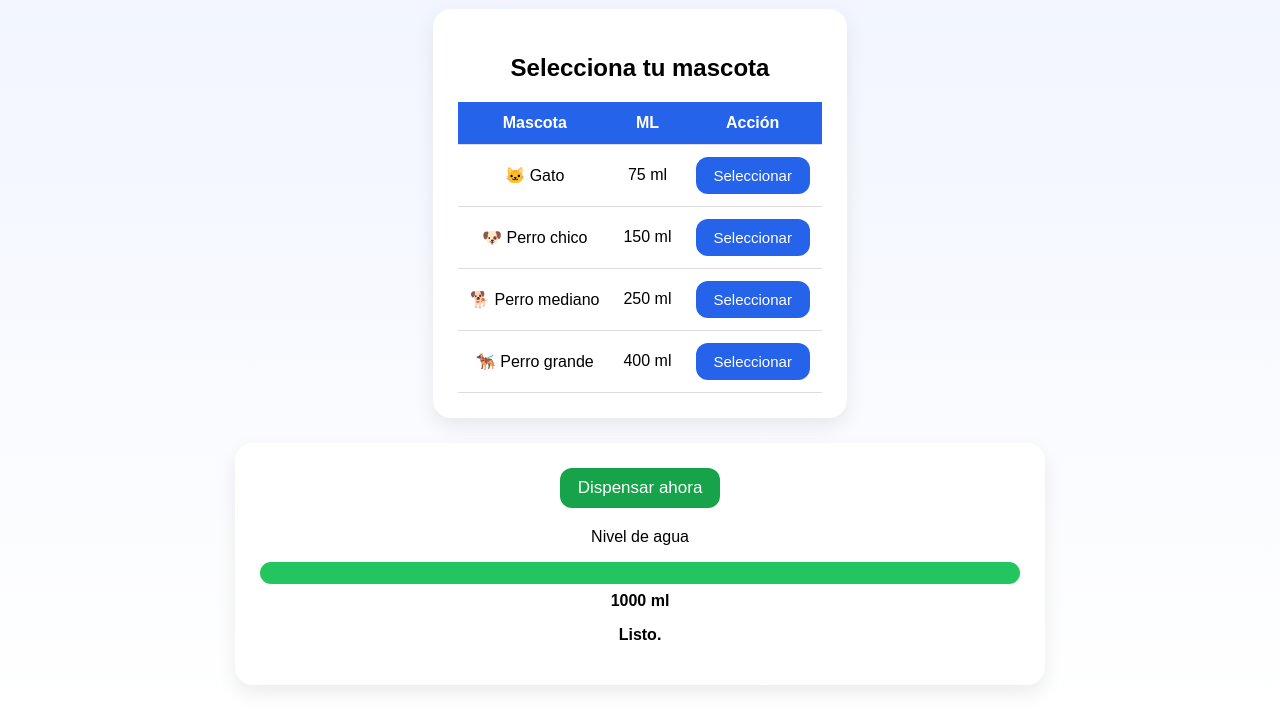
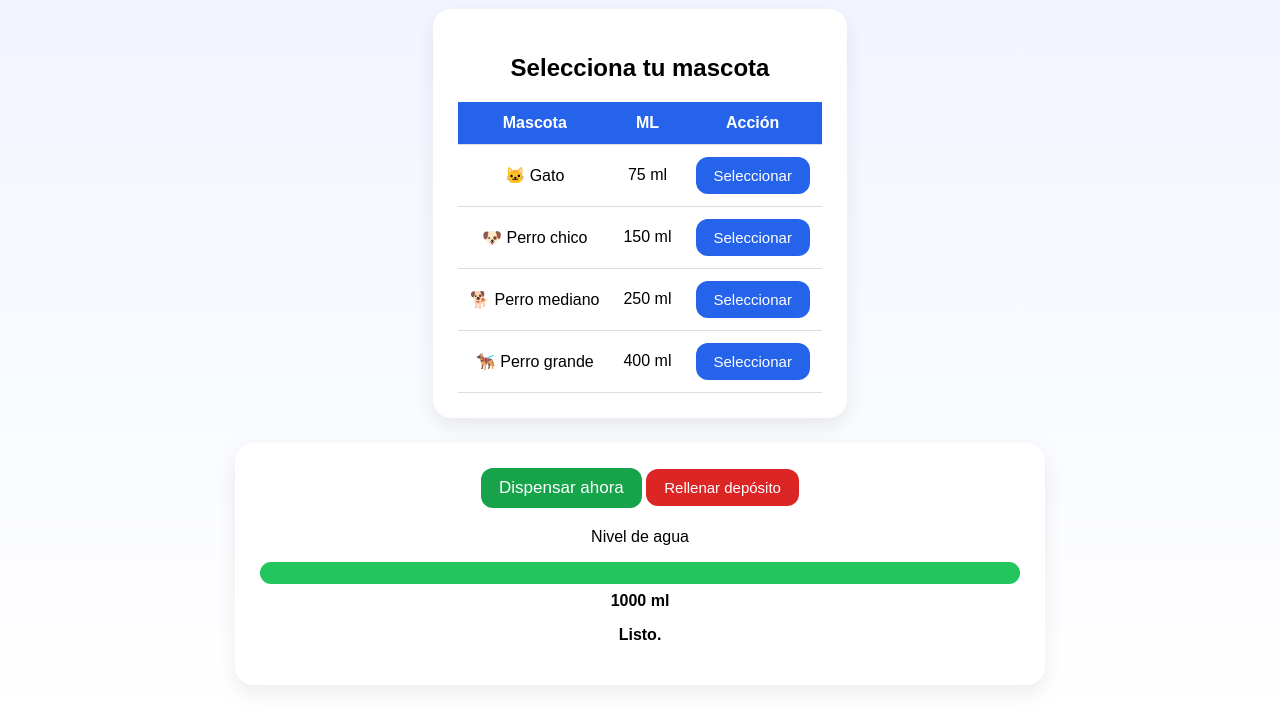
Before and after one commit to Hugo557/IoTPracticas, a plain HTML site: page ProyectoFinal/index.html in a window 1280 px wide. Shown: the part 89-804 px from the top of the page. Drawn offline with Linux system fonts and the light colour scheme.

Commit message:
Proyecto Final Simulacion

```diff
--- a/ProyectoFinal/index.html
+++ b/ProyectoFinal/index.html
@@ -3,7 +3,7 @@
 <head>
     <meta charset="UTF-8">
     <title>Proyecto Final - Dispensador de Agua</title>
-    <link rel="stylesheet" href="/ProyectoFinal/styles.css">
+    <link rel="stylesheet" href="./styles.css">
 </head>
 
 <body>
@@ -46,7 +46,7 @@
 
         <section class="bloque ancho">
             <button class="principal" onclick="dispensar()">Dispensar ahora</button>
-
+            <button class="alerta" onclick="rellenar()">Rellenar depósito</button>
             <div class="nivel-contenedor">
                 <p>Nivel de agua</p>
                 <div class="barra">
--- a/ProyectoFinal/script.js
+++ b/ProyectoFinal/script.js
@@ -68,6 +68,14 @@ function actualizarNivel(ml) {
     }
 }
 
+function rellenar() {
+    nivelAgua = CAPACIDAD_TOTAL;
+    actualizarNivel(nivelAgua);
+
+    document.getElementById("estado").textContent =
+        "Depósito rellenado (1000 ml)";
+}
+
 // -----------------------------
 // Inicialización
 // -----------------------------
--- a/ProyectoFinal/styles.css
+++ b/ProyectoFinal/styles.css
@@ -131,3 +131,11 @@ button.principal:hover {
     margin-top: 8px;
     font-weight: bold;
 }
+
+button.alerta {
+    background: #dc2626;
+}
+
+button.alerta:hover {
+    background: #b91c1c;
+}
```
